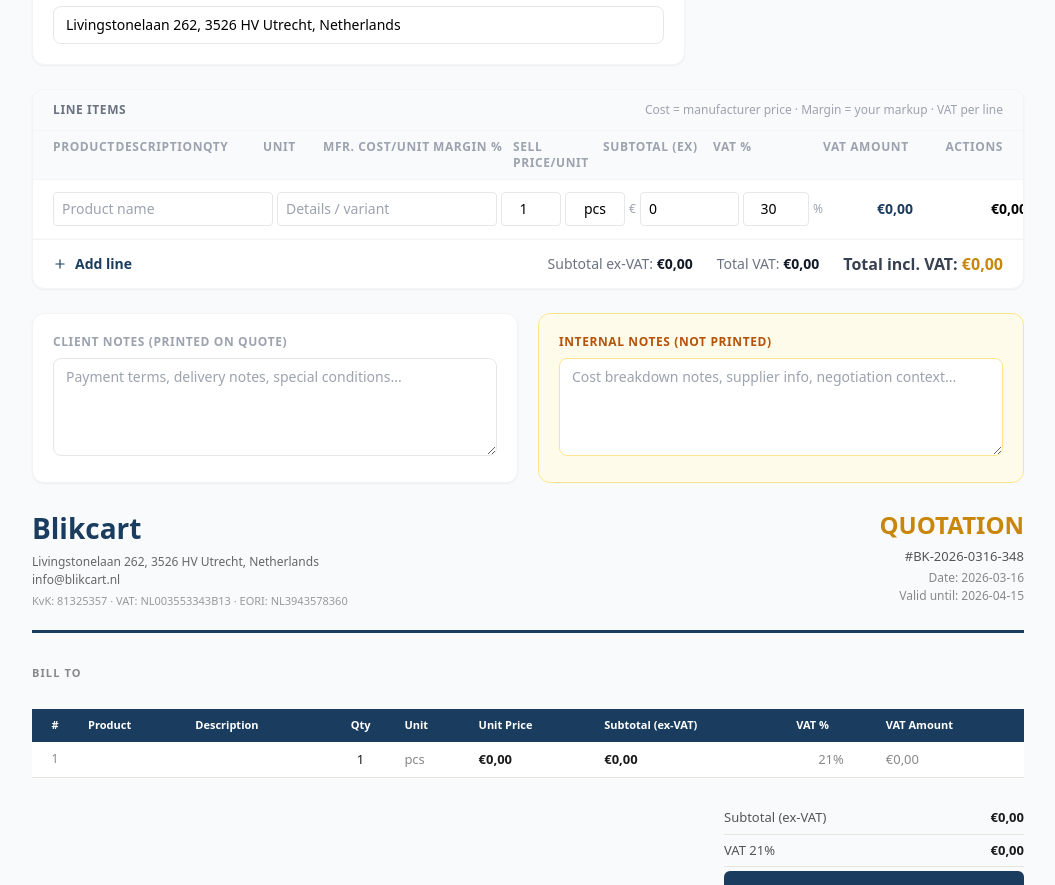
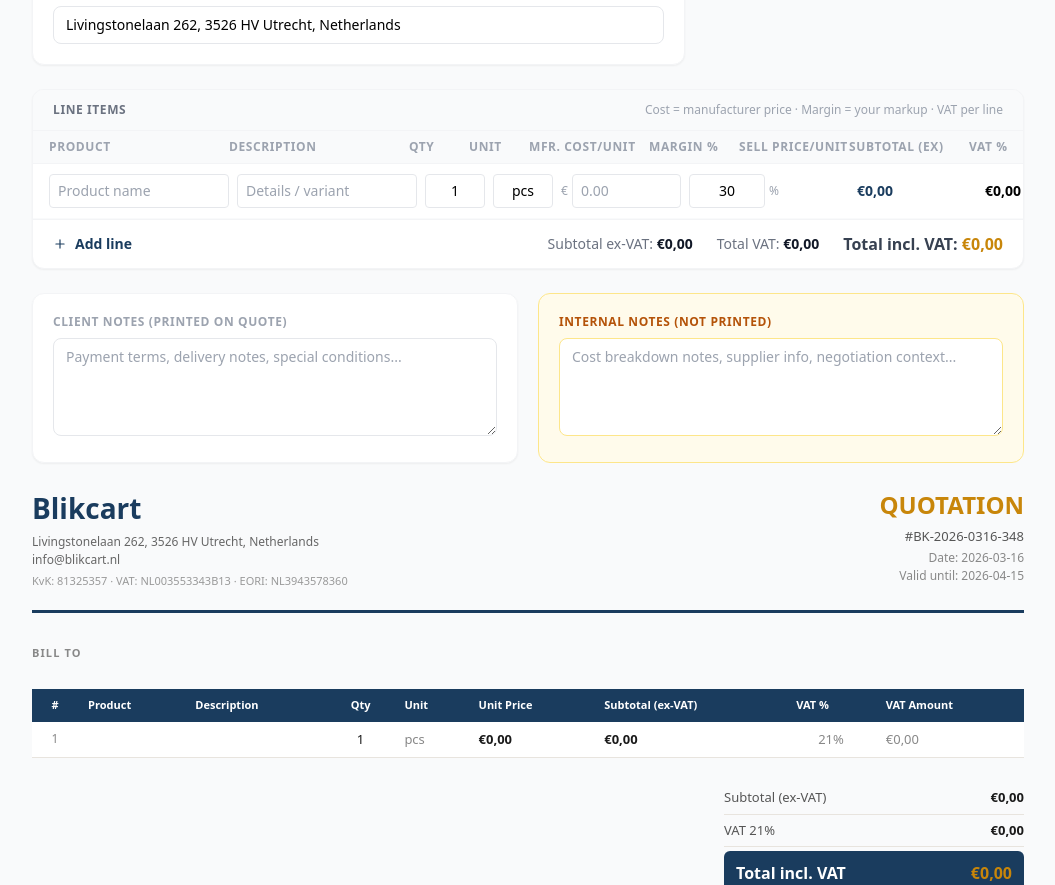
Before and after one commit to sqlkub/blikcart, a Next.js app in the folder apps/admin/: page /quote-calculator in a window 1280 px wide. Shown: the part 861-1746 px from the top of the page, without its empty margins (224-1279 px from the left). Built offline with nearby package versions, Linux system fonts and the light colour scheme; no server answers; sample sign-in values are in the browser's storage.

Commit message:
fix: quote calculator number inputs — use NumInput with free-type + blur commit, fix table scroll

```diff
--- a/apps/admin/src/app/quote-calculator/page.tsx
+++ b/apps/admin/src/app/quote-calculator/page.tsx
@@ -1,6 +1,6 @@
 'use client';
-import { useState, useRef, useCallback } from 'react';
-import { Plus, Trash2, Printer, Download, Save, Check, Copy, RefreshCw } from 'lucide-react';
+import { useState, useRef, useCallback, useEffect } from 'react';
+import { Plus, Trash2, Printer, Save, Check, Copy, RefreshCw } from 'lucide-react';
 
 // ─── Types ────────────────────────────────────────────────────────────────────
 
@@ -91,6 +91,32 @@
         className={`${inp} ${small ? 'text-xs' : ''}`}
       />
     </div>
+  );
+}
+
+// Number input that lets user type freely — commits on blur
+function NumInput({ value, onChange, placeholder = '0', className = '', title = '' }: {
+  value: number; onChange: (n: number) => void; placeholder?: string; className?: string; title?: string;
+}) {
+  const [raw, setRaw] = useState(value === 0 ? '' : String(value));
+  // Sync if parent changes value (e.g. duplicate line)
+  useEffect(() => { setRaw(value === 0 ? '' : String(value)); }, [value]);
+  return (
+    <input
+      type="text"
+      inputMode="decimal"
+      title={title}
+      placeholder={placeholder}
+      value={raw}
+      onChange={e => setRaw(e.target.value)}
+      onBlur={() => {
+        const n = parseFloat(raw.replace(',', '.'));
+        const safe = isNaN(n) ? 0 : Math.max(0, n);
+        onChange(safe);
+        setRaw(safe === 0 ? '' : String(safe));
+      }}
+      className={className}
+    />
   );
 }
 
@@ -313,32 +339,31 @@
         <div className="bg-white rounded-xl border border-gray-100 shadow-sm overflow-hidden no-print">
           <div className="flex items-center justify-between px-5 py-3 border-b border-gray-100 bg-gray-50">
             <h2 className="text-xs font-bold text-gray-500 uppercase tracking-wider">Line Items</h2>
-            <div className="flex items-center gap-2 text-xs text-gray-400">
-              <span>Cost = manufacturer price · Margin = your markup · VAT per line</span>
-            </div>
+            <span className="text-xs text-gray-400">Cost = manufacturer price · Margin = your markup · VAT per line</span>
           </div>
 
+          <div className="overflow-x-auto">
           {/* Column headers */}
-          <div className="grid text-xs font-bold text-gray-400 uppercase tracking-wider px-5 py-2 border-b border-gray-100 bg-gray-50"
-            style={{ gridTemplateColumns: '2fr 2fr 60px 60px 110px 80px 90px 110px 110px 110px 70px' }}>
+          <div className="grid text-xs font-bold text-gray-400 uppercase tracking-wider px-4 py-2 border-b border-gray-100 bg-gray-50 min-w-[1000px]"
+            style={{ gridTemplateColumns: '180px 180px 60px 60px 120px 90px 110px 120px 100px 110px 64px' }}>
             <span>Product</span>
             <span>Description</span>
             <span>Qty</span>
             <span>Unit</span>
-            <span>Mfr. Cost/unit</span>
+            <span>Mfr. Cost/Unit</span>
             <span>Margin %</span>
-            <span>Sell price/unit</span>
+            <span>Sell Price/Unit</span>
             <span>Subtotal (ex)</span>
             <span>VAT %</span>
-            <span>VAT amount</span>
+            <span>VAT Amount</span>
             <span className="text-right">Actions</span>
           </div>
 
           {lines.map((l, idx) => {
             const { sellUnit, lineEx, lineVat } = calcLine(l);
             return (
-              <div key={l.id} className={`grid items-center gap-1 px-5 py-3 border-b border-gray-50 ${idx % 2 === 0 ? 'bg-white' : 'bg-gray-50/50'}`}
-                style={{ gridTemplateColumns: '2fr 2fr 60px 60px 110px 80px 90px 110px 110px 110px 70px' }}>
+              <div key={l.id} className={`grid items-center gap-2 px-4 py-2.5 border-b border-gray-50 min-w-[1000px] ${idx % 2 === 0 ? 'bg-white' : 'bg-gray-50/40'}`}
+                style={{ gridTemplateColumns: '180px 180px 60px 60px 120px 90px 110px 120px 100px 110px 64px' }}>
 
                 <input value={l.product} onChange={e => updateLine(l.id, { product: e.target.value })}
                   placeholder="Product name" title="Product name"
@@ -348,24 +373,33 @@
                   placeholder="Details / variant" title="Description"
                   className="px-2 py-1.5 border border-gray-200 rounded text-sm focus:outline-none focus:border-[#1A3C5E]" />
 
-                <input type="number" min={1} value={l.qty} onChange={e => updateLine(l.id, { qty: parseFloat(e.target.value) || 1 })}
+                <NumInput
+                  value={l.qty}
+                  onChange={n => updateLine(l.id, { qty: Math.max(1, n) })}
+                  placeholder="1"
                   title="Quantity"
-                  className="px-2 py-1.5 border border-gray-200 rounded text-sm text-center focus:outline-none focus:border-[#1A3C5E]" />
+                  className="px-2 py-1.5 border border-gray-200 rounded text-sm text-center focus:outline-none focus:border-[#1A3C5E] w-full" />
 
                 <input value={l.unit} onChange={e => updateLine(l.id, { unit: e.target.value })}
                   placeholder="pcs" title="Unit"
-                  className="px-2 py-1.5 border border-gray-200 rounded text-sm text-center focus:outline-none focus:border-[#1A3C5E]" />
+                  className="px-2 py-1.5 border border-gray-200 rounded text-sm text-center focus:outline-none focus:border-[#1A3C5E] w-full" />
 
                 <div className="flex items-center gap-1">
                   <span className="text-xs text-gray-400 flex-shrink-0">{header.currency}</span>
-                  <input type="number" min={0} step={0.01} value={l.unitCost} onChange={e => updateLine(l.id, { unitCost: parseFloat(e.target.value) || 0 })}
-                    title="Manufacturer cost per unit" placeholder="0.00"
+                  <NumInput
+                    value={l.unitCost}
+                    onChange={n => updateLine(l.id, { unitCost: n })}
+                    placeholder="0.00"
+                    title="Manufacturer cost per unit"
                     className="w-full px-2 py-1.5 border border-gray-200 rounded text-sm focus:outline-none focus:border-[#1A3C5E]" />
                 </div>
 
                 <div className="flex items-center gap-1">
-                  <input type="number" min={0} max={999} step={1} value={l.margin} onChange={e => updateLine(l.id, { margin: parseFloat(e.target.value) || 0 })}
-                    title="Margin percentage" placeholder="30"
+                  <NumInput
+                    value={l.margin}
+                    onChange={n => updateLine(l.id, { margin: n })}
+                    placeholder="30"
+                    title="Margin percentage"
                     className="w-full px-2 py-1.5 border border-gray-200 rounded text-sm text-center focus:outline-none focus:border-[#1A3C5E]" />
                   <span className="text-xs text-gray-400 flex-shrink-0">%</span>
                 </div>
@@ -379,8 +413,11 @@
                 </div>
 
                 <div className="flex items-center gap-1">
-                  <input type="number" min={0} max={100} step={1} value={l.vatPct} onChange={e => updateLine(l.id, { vatPct: parseFloat(e.target.value) || 0 })}
-                    title="VAT percentage" placeholder="21"
+                  <NumInput
+                    value={l.vatPct}
+                    onChange={n => updateLine(l.id, { vatPct: n })}
+                    placeholder="21"
+                    title="VAT percentage"
                     className="w-full px-2 py-1.5 border border-gray-200 rounded text-sm text-center focus:outline-none focus:border-[#1A3C5E]" />
                   <span className="text-xs text-gray-400 flex-shrink-0">%</span>
                 </div>
@@ -403,6 +440,8 @@
               </div>
             );
           })}
+
+          </div>{/* end overflow-x-auto */}
 
           <div className="px-5 py-3 border-t border-gray-100 flex items-center justify-between">
             <button type="button" onClick={() => setLines(ls => [...ls, newLine()])}
```
